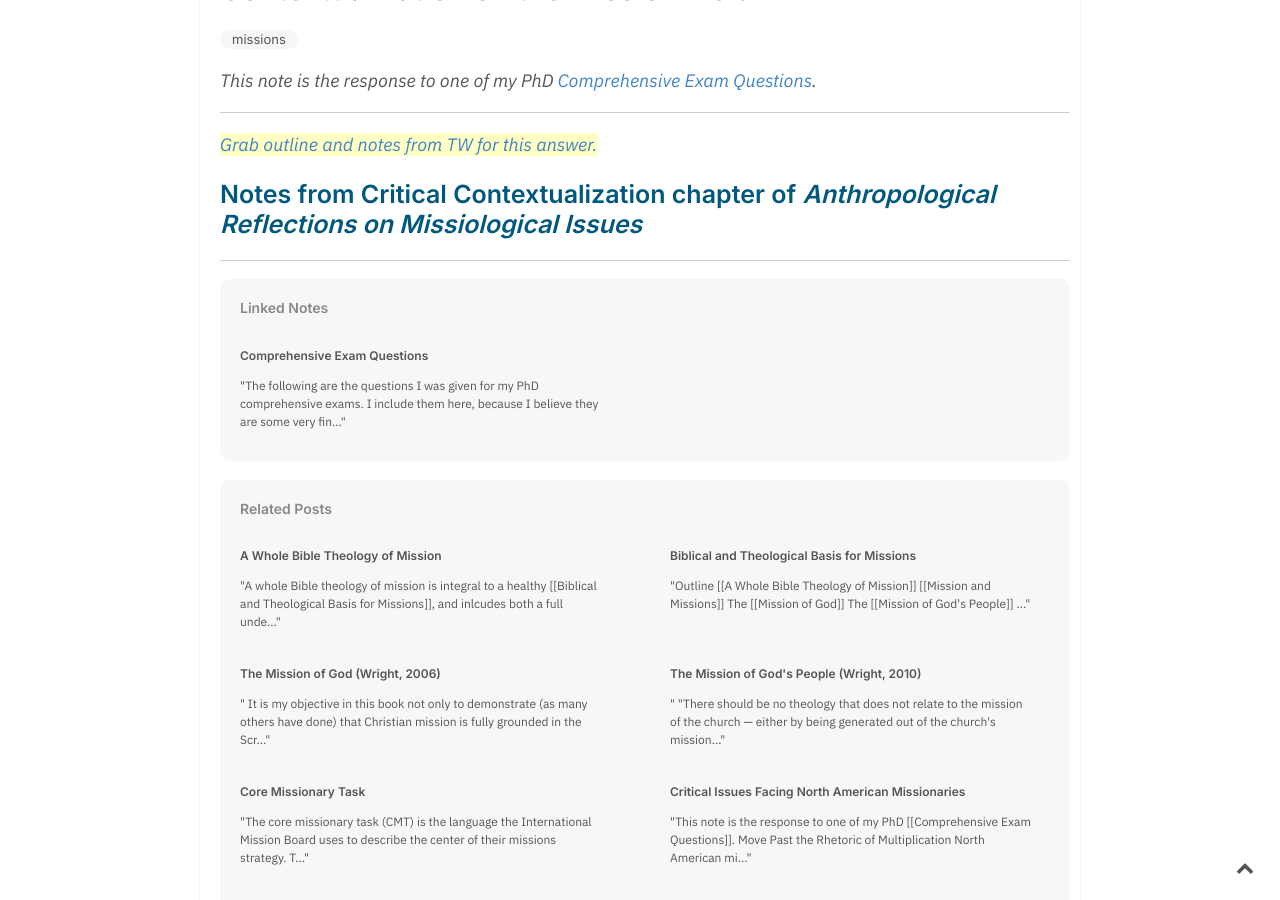
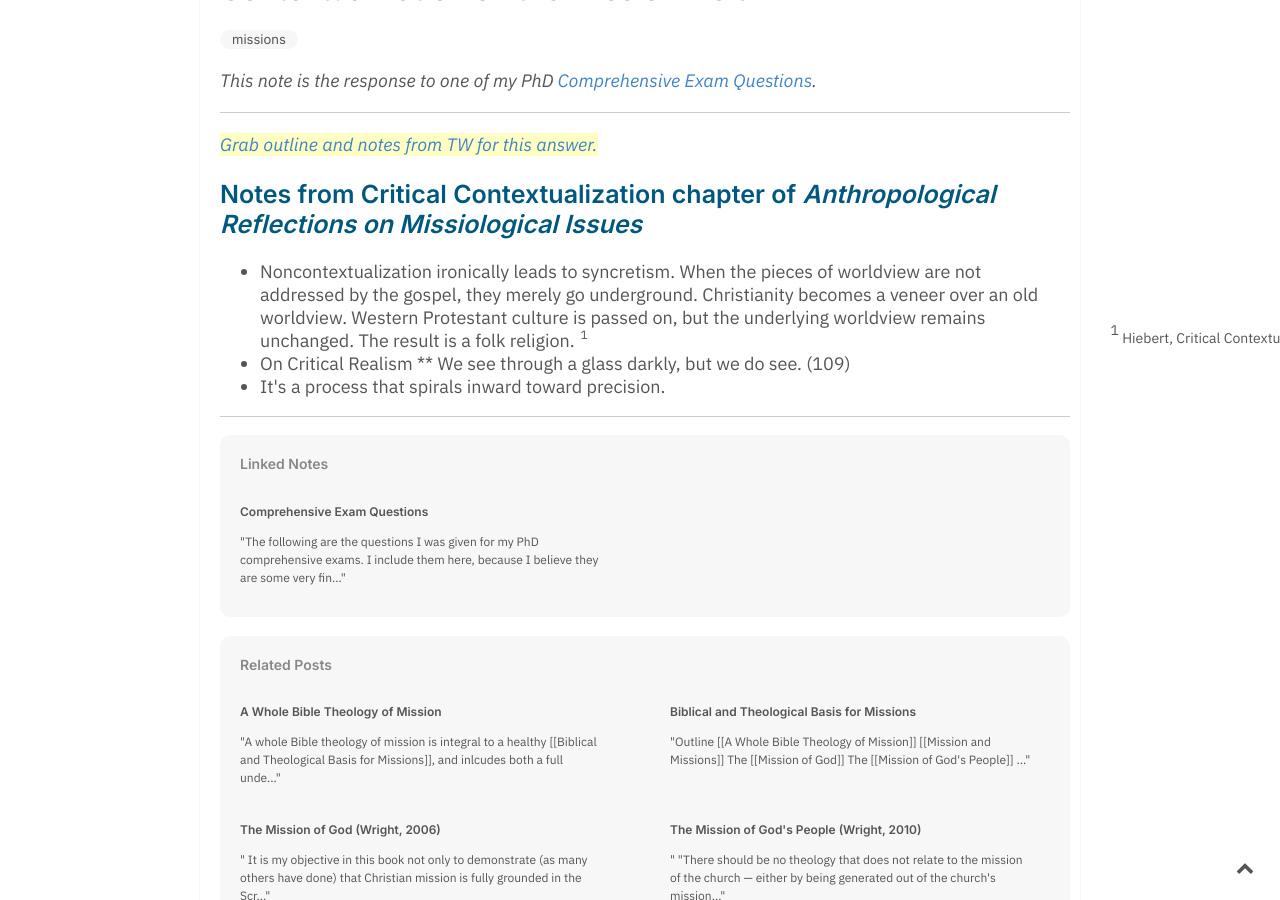
Before and after one commit to keelancook/notebook, a Jekyll site: the page built from _notes/contextualization-on-the-mission-field.md, in a window 1280 px wide and 900 px high, scrolled down 414 px. Built offline with Jekyll 4.4.1, drawn with Linux system fonts in a browser that asks for light colours.

Commit message:
Edited Note

```diff
--- a/_notes/contextualization-on-the-mission-field.md
+++ b/_notes/contextualization-on-the-mission-field.md
@@ -14,3 +15,7 @@ created: 2021-01-22
 
 
 ## Notes from Critical Contextualization chapter of *Anthropological Reflections on Missiological Issues*
+* Noncontextualization ironically leads to syncretism. When the pieces of worldview are not addressed by the gospel, they merely go underground. Christianity becomes a veneer over an old worldview. Western Protestant culture is passed on, but the underlying worldview remains unchanged. The result is a folk religion. [[Hiebert, Critical Contextualization, 106.::rsn]]
+* On Critical Realism
+** We see through a glass darkly, but we do see. (109)
+* It's a process that spirals inward toward precision.
```
Also changed, not shown: other parts of _notes/contextualization-on-the-mission-field.md (+2 -1 lines).
